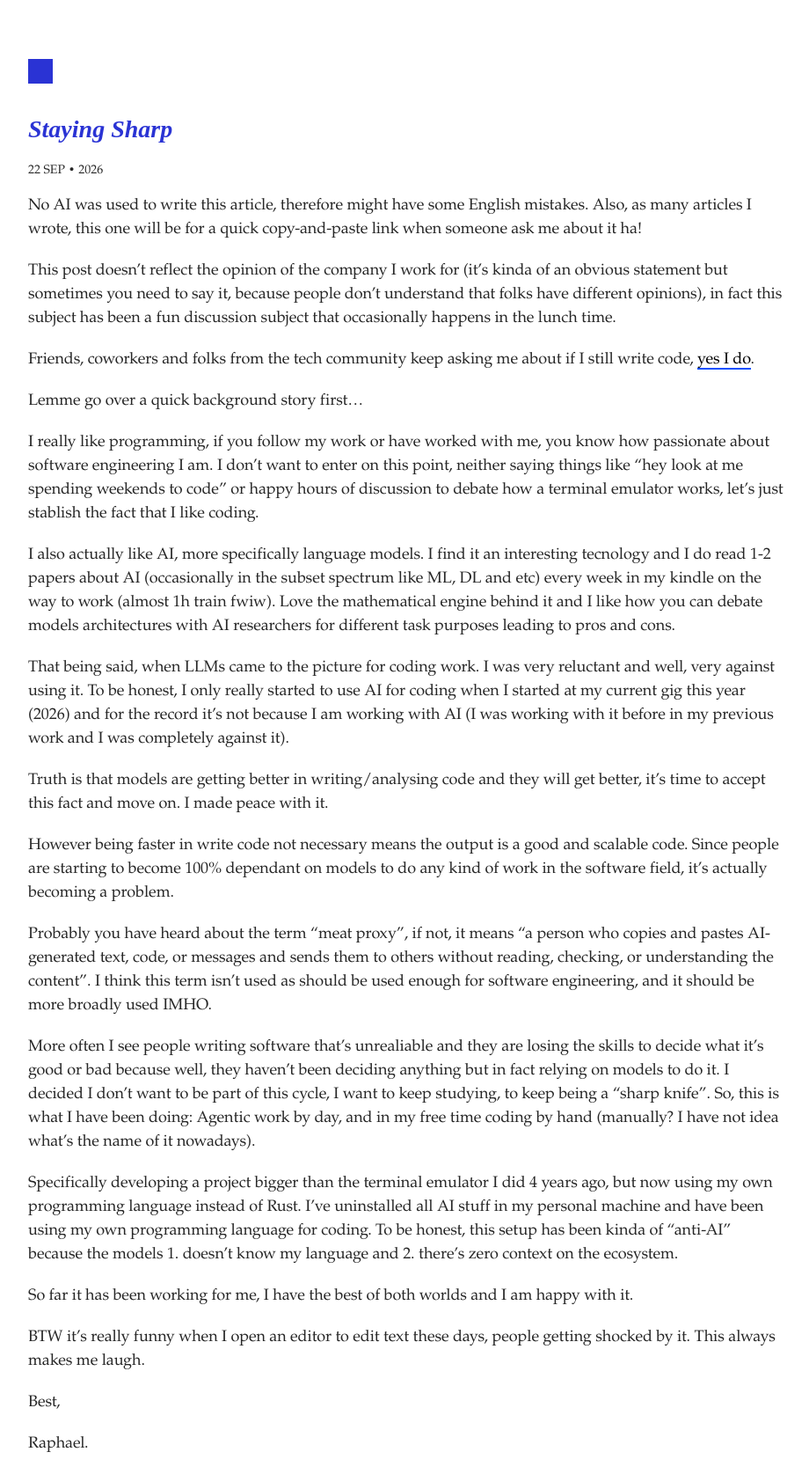
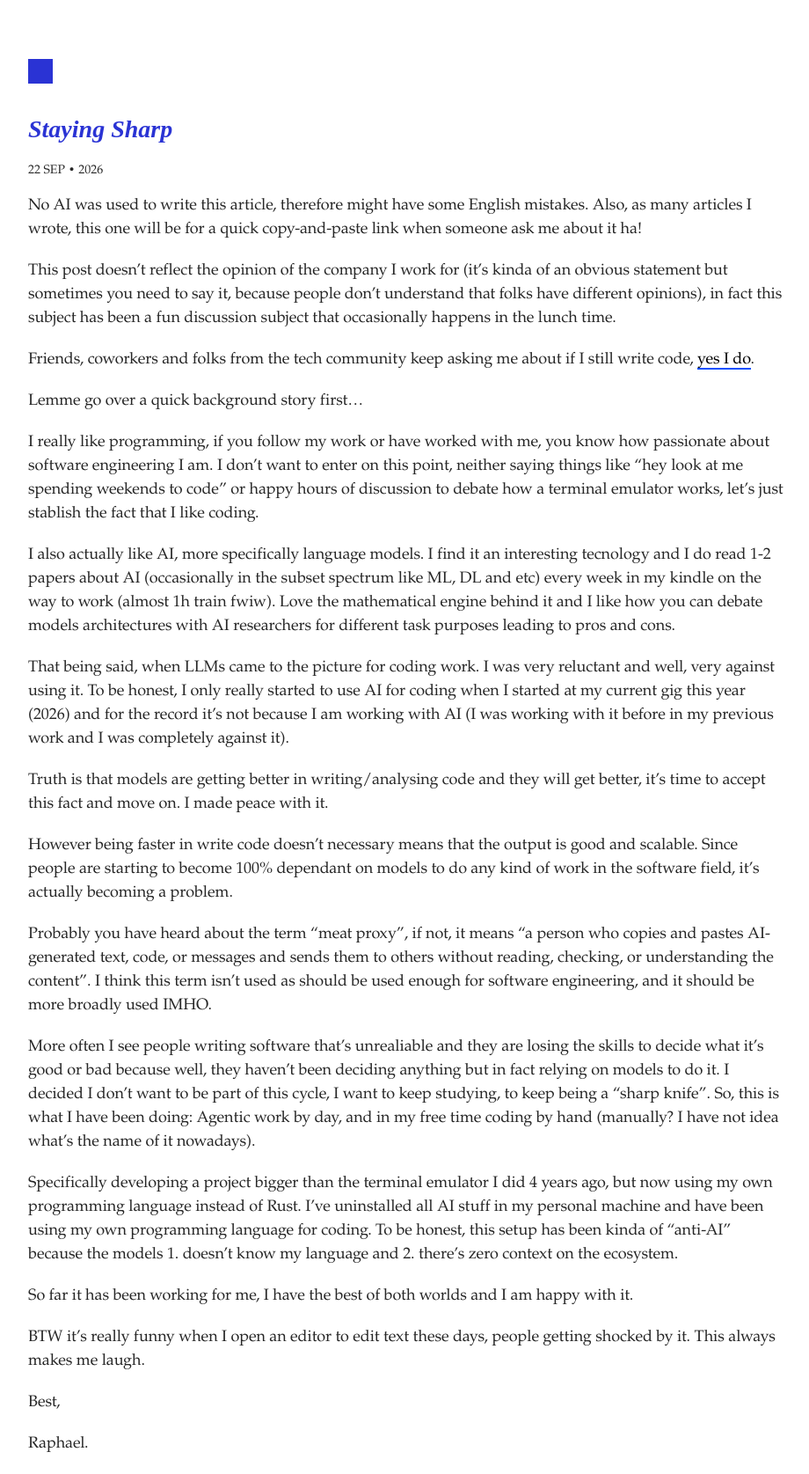
Before and after one commit to raphamorim/raphamorim.github.com, a Jekyll site: the page built from _posts/2026-09-22-staying-sharp.md, in a window 1280 px wide. Shown: the whole page at 88% size, without its empty margins (178-1098 px from the left). Built offline with Jekyll 4.4.1, drawn with Linux system fonts in a browser that asks for light colours.

Commit message:
small update

```diff
--- a/_posts/2026-09-22-staying-sharp.md
+++ b/_posts/2026-09-22-staying-sharp.md
@@ -22,7 +22,7 @@ That being said, when LLMs came to the picture for coding work. I was very reluc
 
 Truth is that models are getting better in writing/analysing code and they will get better, it's time to accept this fact and move on. I made peace with it.
 
-However being faster in write code not necessary means the output is a good and scalable code. Since people are starting to become 100% dependant on models to do any kind of work in the software field, it's actually becoming a problem.
+However being faster in write code doesn't necessary means that the output is good and scalable. Since people are starting to become 100% dependant on models to do any kind of work in the software field, it's actually becoming a problem.
 
 Probably you have heard about the term "meat proxy", if not, it means "a person who copies and pastes AI-generated text, code, or messages and sends them to others without reading, checking, or understanding the content". I think this term isn't used as should be used enough for software engineering, and it should be more broadly used IMHO.
 
```
